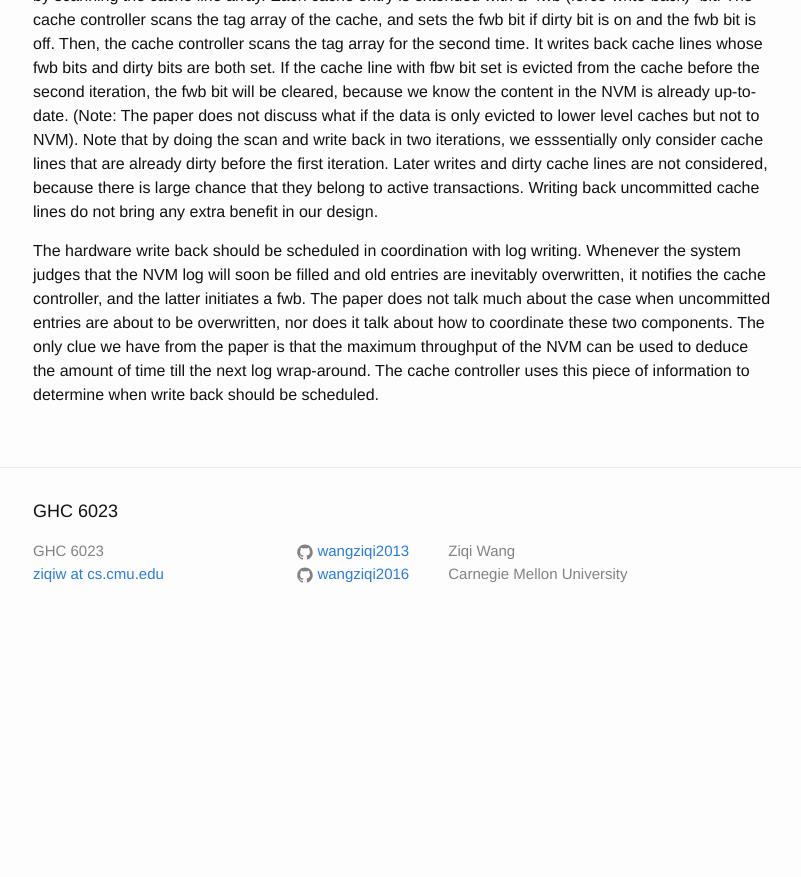
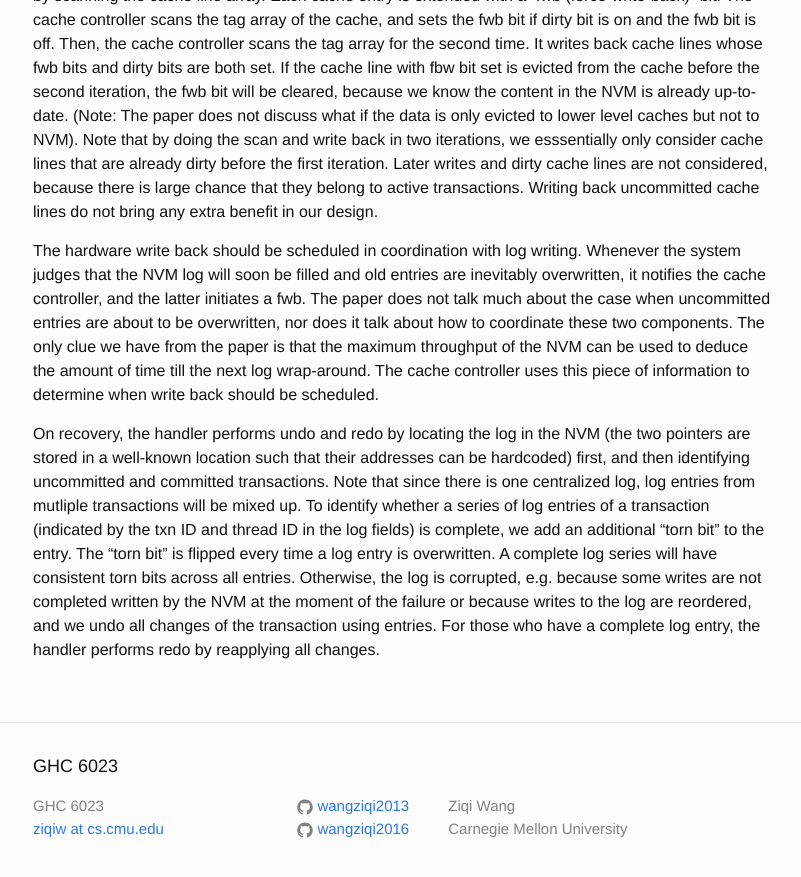
Before and after one commit to wangziqi2013/wangziqi2013.github.io, a Jekyll site: the page built from _posts/2019-01-14-steal-no-force.markdown, in a window 1280 px wide and 900 px high, scrolled down 2689 px. Shown: the top 877 px of the window, without its empty margins (237-1038 px from the left). Built offline with Jekyll 4.4.1, drawn with Linux system fonts in a browser that asks for light colours; before the commit the page ends 3334 px from its top, so only the background shows below that.

Commit message:
Finish recovery

```diff
--- a/_posts/2019-01-14-steal-no-force.markdown
+++ b/_posts/2019-01-14-steal-no-force.markdown
@@ -105,3 +105,13 @@ a fwb. The paper does not talk much about the case when uncommitted entries are
 talk about how to coordinate these two components. The only clue we have from the paper is that the maximum throughput of
 the NVM can be used to deduce the amount of time till the next log wrap-around. The cache controller uses this piece of
 information to determine when write back should be scheduled.
+
+On recovery, the handler performs undo and redo by locating the log in the NVM (the two pointers are stored in a well-known
+location such that their addresses can be hardcoded) first, and then identifying uncommitted and committed transactions.
+Note that since there is one centralized log, log entries from mutliple transactions will be mixed up. To identify whether
+a series of log entries of a transaction (indicated by the txn ID and thread ID in the log fields) is complete, we
+add an additional "torn bit" to the entry. The "torn bit" is flipped every time a log entry is overwritten. A complete
+log series will have consistent torn bits across all entries. Otherwise, the log is corrupted, e.g. because some writes
+are not completed written by the NVM at the moment of the failure or because writes to the log are reordered, and we undo
+all changes of the transaction using entries. For those who have a complete log entry, the handler performs redo by reapplying
+all changes.
```
